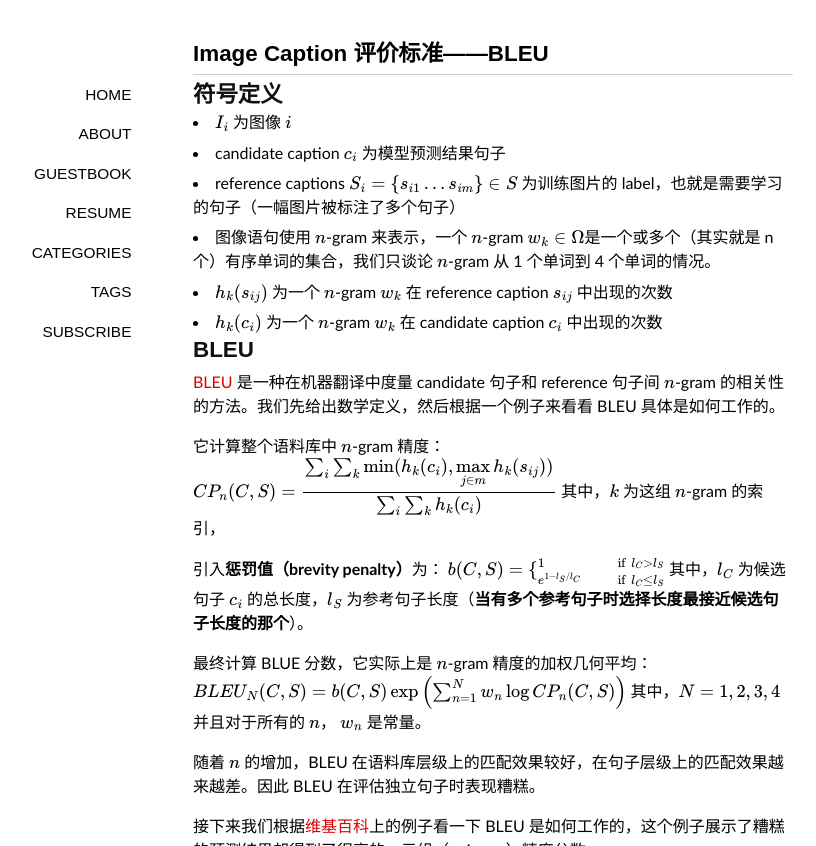
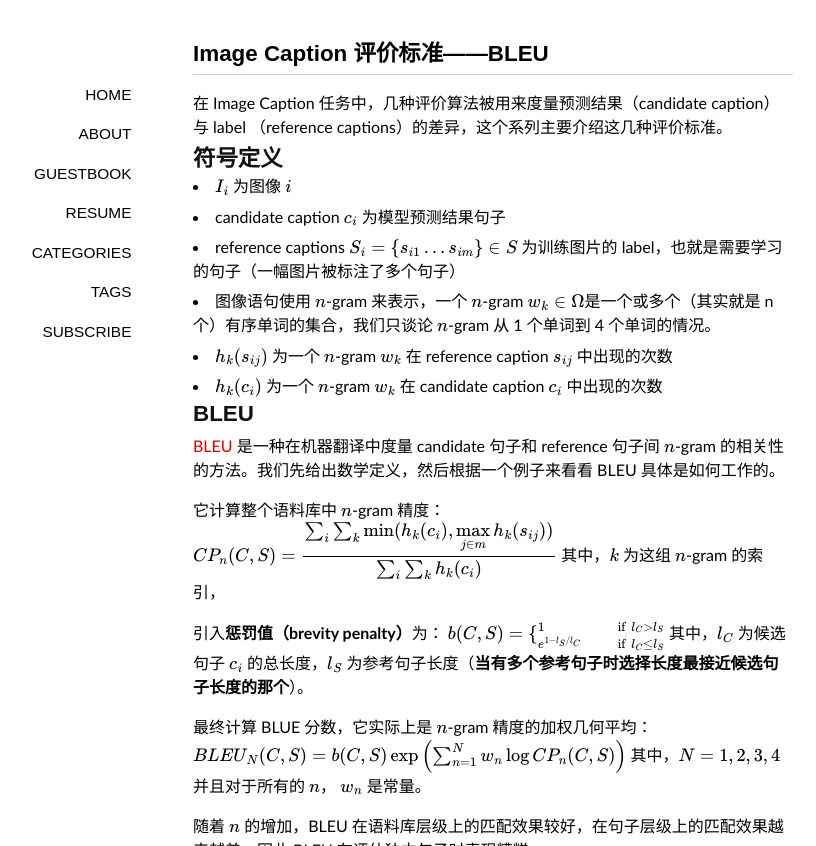
Before and after one commit to livc/livc.github.io, a Jekyll site: the page built from _posts/2017-06-12-190.md, in a window 1280 px wide and 900 px high, cut to the strip 0-846 px from the top of the window. Shown: the whole strip, without its empty margins (147-963 px from the left). Built offline with Jekyll 4.4.1, drawn with Linux system fonts in a browser that asks for light colours; nearby versions of some CDN libraries; some web fonts are replaced; formulas are drawn with MathJax 3; comment, search, counter and statistics services are not loaded.

Commit message:
update post190

```diff
--- a/_posts/2017-06-12-190.md
+++ b/_posts/2017-06-12-190.md
@@ -7,6 +7,8 @@
 tags:
   - ImageCaption
 ---
+
+在 Image Caption 任务中，几种评价算法被用来度量预测结果（candidate caption）与 label （reference captions）的差异，这个系列主要介绍这几种评价标准。
 
 ## 符号定义
 
@@ -43,7 +45,7 @@
 
 接下来我们根据[维基百科](https://en.wikipedia.org/wiki/BLEU)上的例子看一下 BLEU 是如何工作的，这个例子展示了糟糕的预测结果却得到了很高的一元组（unigram）精度分数。
 
-![](https://ws1.sinaimg.cn/large/9cd77f2ely1fgigq2qpb5j20ry0biq3z.jpg)
+**<img src="https://ws1.sinaimg.cn/large/9cd77f2ely1fgigq2qpb5j20ry0biq3z.jpg" width="70%" />**
 
 表中第一行为预测结果，下面两行为训练集中的图片描述。候选句子的七个单词都出现在参考句子中，所以候选句子的一元组精度为
 $$
@@ -67,5 +69,5 @@
 
 ## References
 
-- https://arxiv.org/abs/1504.00325
-- https://en.wikipedia.org/wiki/BLEU
+- <https://arxiv.org/abs/1504.00325>
+- <https://en.wikipedia.org/wiki/BLEU>
```
